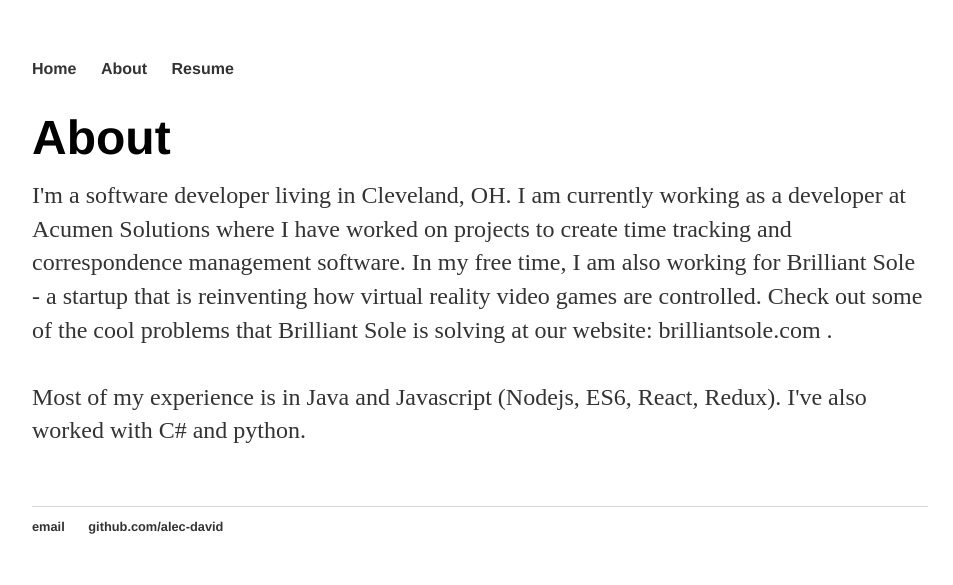
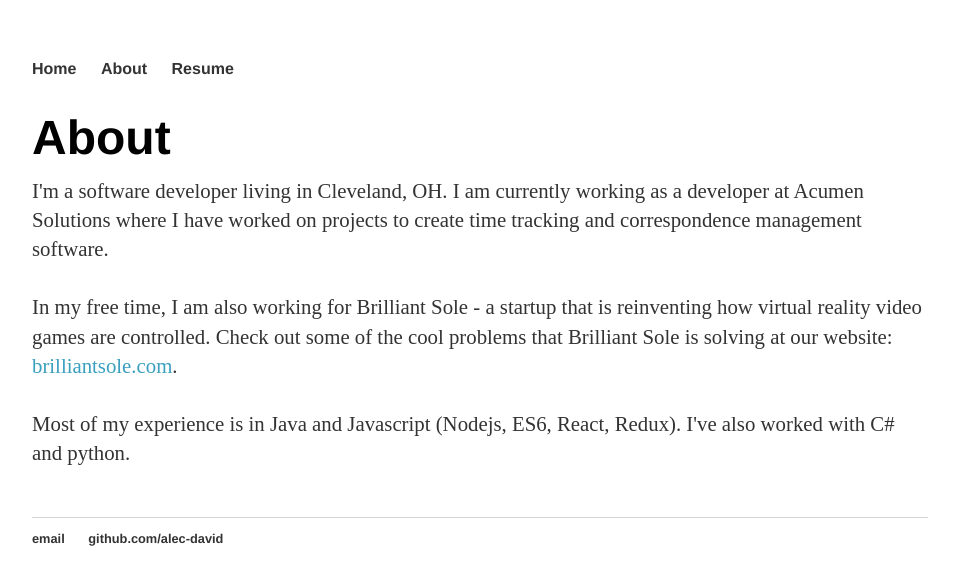
Before and after one commit to alec-david/alec-david.github.io, a Jekyll site: the page built from about/index.html, in a window 1280 px wide. Shown: the top 585 px of the page, without its empty margins (160-1113 px from the left). Built offline with Jekyll 4.4.1, drawn with Linux system fonts in a browser that asks for light colours.

Commit message:
Added my resume. Small style tweaks

```diff
--- a/about/index.html
+++ b/about/index.html
@@ -6,8 +6,10 @@
 <div class="about">
   <h1>About</h1>
   <p>
-  	I'm a software developer living in Cleveland, OH. I am currently working as a developer at Acumen Solutions where I have worked on projects to create time tracking and correspondence management software. In my free time, I am also working for Brilliant Sole - a startup that is reinventing how virtual reality video games are controlled. Check out some of the  cool problems that Brilliant Sole is solving at our website:
-  	<a href="http://www.brilliantsole.com/"> brilliantsole.com </a>.
+  	I'm a software developer living in Cleveland, OH. I am currently working as a developer at Acumen Solutions where I have worked on projects to create time tracking and correspondence management software.
+  	<br><br>
+  	In my free time, I am also working for Brilliant Sole - a startup that is reinventing how virtual reality video games are controlled. Check out some of the  cool problems that Brilliant Sole is solving at our website:
+  	<a class="colorLink" href="http://www.brilliantsole.com/"> brilliantsole.com</a>.
   	<br><br>
     Most of my experience is in Java and Javascript (Nodejs, ES6, React, Redux). I've also worked with C# and python.
     <br><br>
--- a/css/main.css
+++ b/css/main.css
@@ -27,7 +27,7 @@
   margin-bottom: -10px;
 }
 p {
-  font-size: 1.5em;
+  font-size: 1.3em;
   line-height: 1.4em;
   color: #333;
 }
@@ -45,6 +45,16 @@
   list-style: none;
 }
 
-.gitLink {
-  color: #778899;
+.colorLink {
+  color: #3A9FBF;
 }
+
+.pullRight {
+  float: right;
+  font-style: italic;
+}
+
+#resumeName {
+  font-size: 1.5em;
+  font-weight: bold;
+}
```
Also changed, not shown: index.html (+4 -4 lines), resume/index.html (+97 -9 lines), 1 other file.
